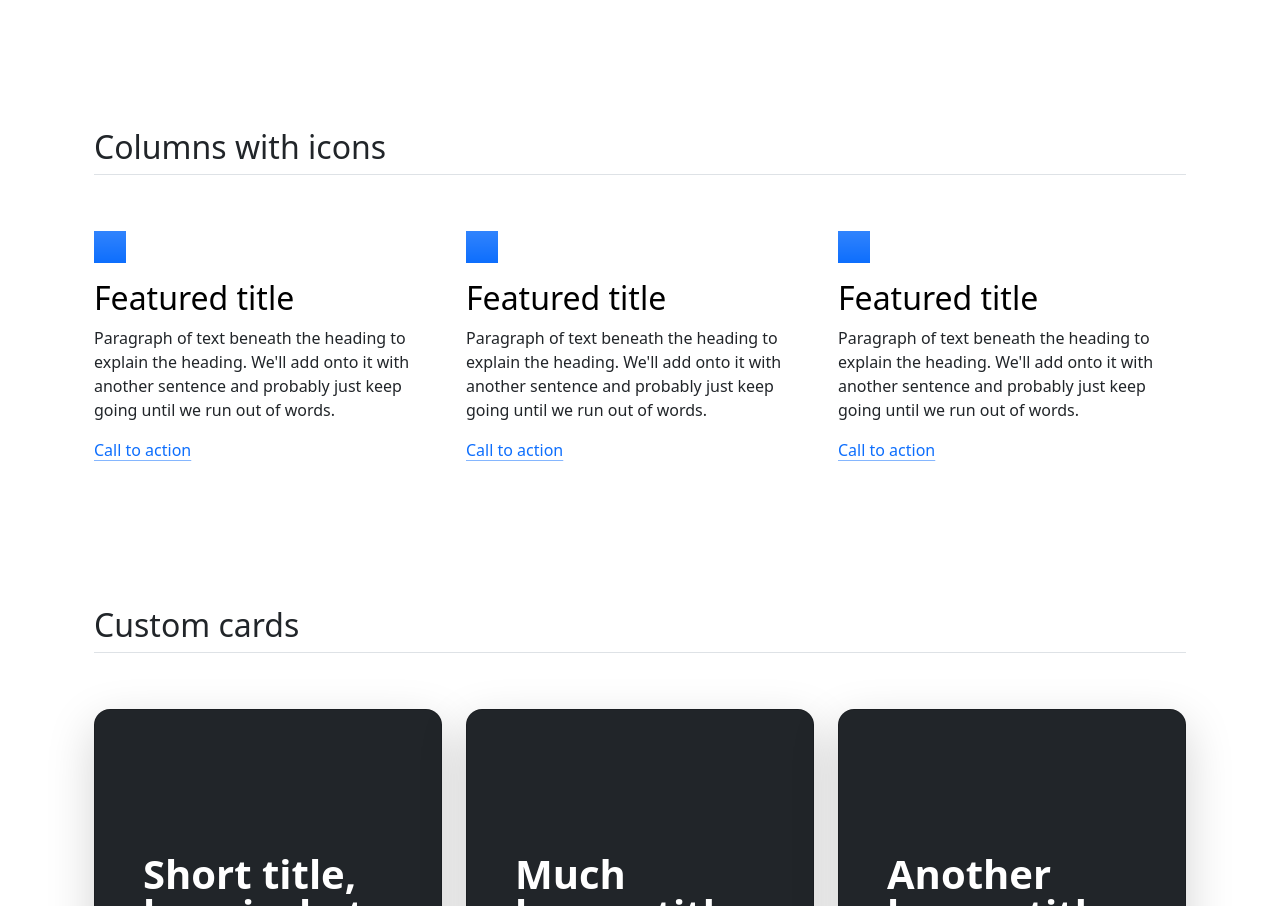
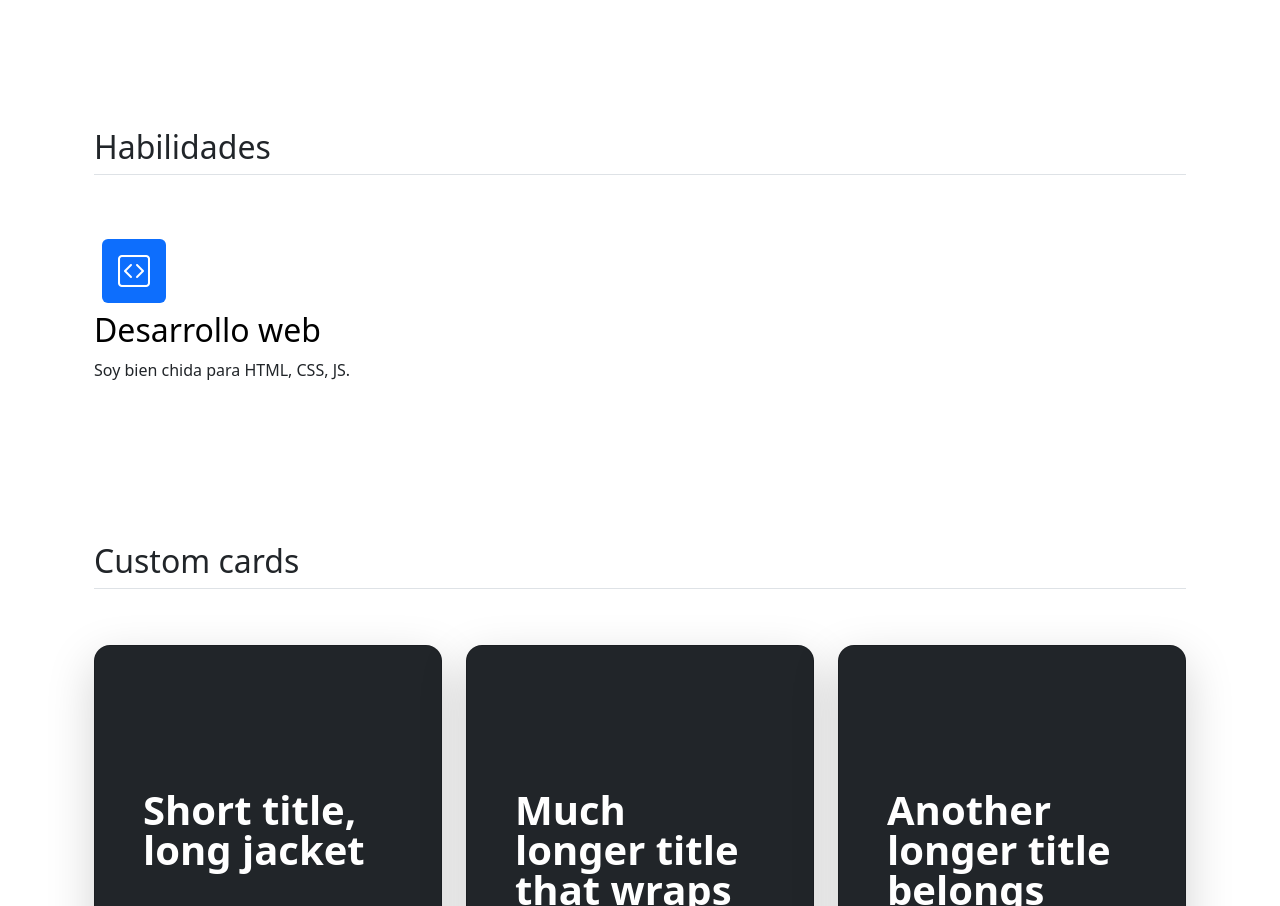
Before and after one commit to malibb/portafolio-b7-g2, a plain HTML site: page index.html in a window 1280 px wide. Shown: the part 680-1586 px from the top of the page. Drawn offline with nearby package versions, Linux system fonts and the light colour scheme.

Commit message:
Con una tarjeta los iconos

```diff
--- a/index.html
+++ b/index.html
@@ -10,6 +10,7 @@
     <link href="https://cdn.jsdelivr.net/npm/bootstrap@5.3.3/dist/css/bootstrap.min.css" rel="stylesheet"
         integrity="sha384-QWTKZyjpPEjISv5WaRU9OFeRpok6YctnYmDr5pNlyT2bRjXh0JMhjY6hW+ALEwIH" crossorigin="anonymous">
 
+    <link rel="stylesheet" href="https://cdn.jsdelivr.net/npm/bootstrap-icons@1.11.3/font/bootstrap-icons.min.css">
 
     <link rel="stylesheet" href="style.css">
 </head>
@@ -48,8 +49,9 @@
     <main>
 
 
-        <section id="presentacion" class="container col-xxl-8 px-4 py-5 d-flex justify-content-start align-items-center">
-            <div class="row flex-lg-row align-items-center g-5 py-5">
+        <section id="presentacion"
+            class="container col-xxl-8 px-4 py-5 d-flex justify-content-start align-items-center">
+            <div class="row flex-lg-row align-items-center g-5 py-5 my-5">
                 <div class="col-lg-6">
                     <h1 class="display-5 fw-bold text-body-emphasis lh-1 mb-3">Malinali Becerril
                     </h1>
@@ -66,58 +68,15 @@
 
 
         <section class="container px-4 py-5" id="habilidades">
-            <h2 class="pb-2 border-bottom">Columns with icons</h2>
+            <h2 class="pb-2 border-bottom">Habilidades</h2>
             <div class="row g-4 py-5 row-cols-1 row-cols-lg-3">
                 <div class="feature col">
                     <div
-                        class="feature-icon d-inline-flex align-items-center justify-content-center text-bg-primary bg-gradient fs-2 mb-3">
-                        <svg class="bi" width="1em" height="1em">
-                            <use xlink:href="#collection"></use>
-                        </svg>
+                        class="feature-icon d-inline-flex align-items-center justify-content-center text-bg-primary fs-2 px-3 py-2 rounded m-2">
+                        <i class="bi bi-code-square"></i>
                     </div>
-                    <h3 class="fs-2 text-body-emphasis">Featured title</h3>
-                    <p>Paragraph of text beneath the heading to explain the heading. We'll add onto it with another
-                        sentence and probably just keep going until we run out of words.</p>
-                    <a href="#" class="icon-link">
-                        Call to action
-                        <svg class="bi">
-                            <use xlink:href="#chevron-right"></use>
-                        </svg>
-                    </a>
-                </div>
-                <div class="feature col">
-                    <div
-                        class="feature-icon d-inline-flex align-items-center justify-content-center text-bg-primary bg-gradient fs-2 mb-3">
-                        <svg class="bi" width="1em" height="1em">
-                            <use xlink:href="#people-circle"></use>
-                        </svg>
-                    </div>
-                    <h3 class="fs-2 text-body-emphasis">Featured title</h3>
-                    <p>Paragraph of text beneath the heading to explain the heading. We'll add onto it with another
-                        sentence and probably just keep going until we run out of words.</p>
-                    <a href="#" class="icon-link">
-                        Call to action
-                        <svg class="bi">
-                            <use xlink:href="#chevron-right"></use>
-                        </svg>
-                    </a>
-                </div>
-                <div class="feature col">
-                    <div
-                        class="feature-icon d-inline-flex align-items-center justify-content-center text-bg-primary bg-gradient fs-2 mb-3">
-                        <svg class="bi" width="1em" height="1em">
-                            <use xlink:href="#toggles2"></use>
-                        </svg>
-                    </div>
-                    <h3 class="fs-2 text-body-emphasis">Featured title</h3>
-                    <p>Paragraph of text beneath the heading to explain the heading. We'll add onto it with another
-                        sentence and probably just keep going until we run out of words.</p>
-                    <a href="#" class="icon-link">
-                        Call to action
-                        <svg class="bi">
-                            <use xlink:href="#chevron-right"></use>
-                        </svg>
-                    </a>
+                    <h3 class="fs-2 text-body-emphasis">Desarrollo web</h3>
+                    <p>Soy bien chida para HTML, CSS, JS.</p>
                 </div>
             </div>
         </section>
--- a/style.css
+++ b/style.css
@@ -7,7 +7,7 @@ selector {
 */
 
 #presentacion {
-    height: 88vh;
+    min-height: 88vh;
     display: flex;
     justify-content: start;
     align-items: center;
```
